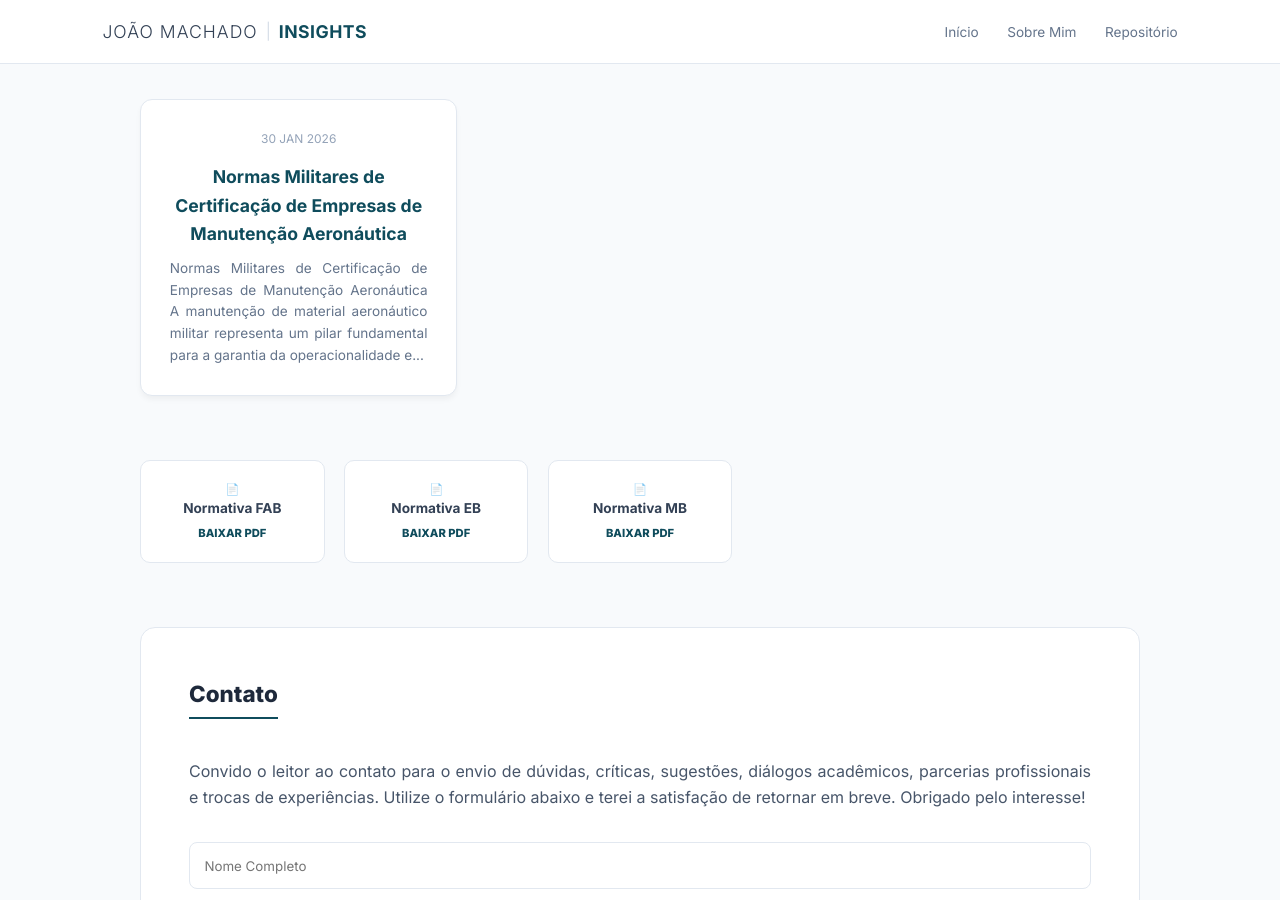
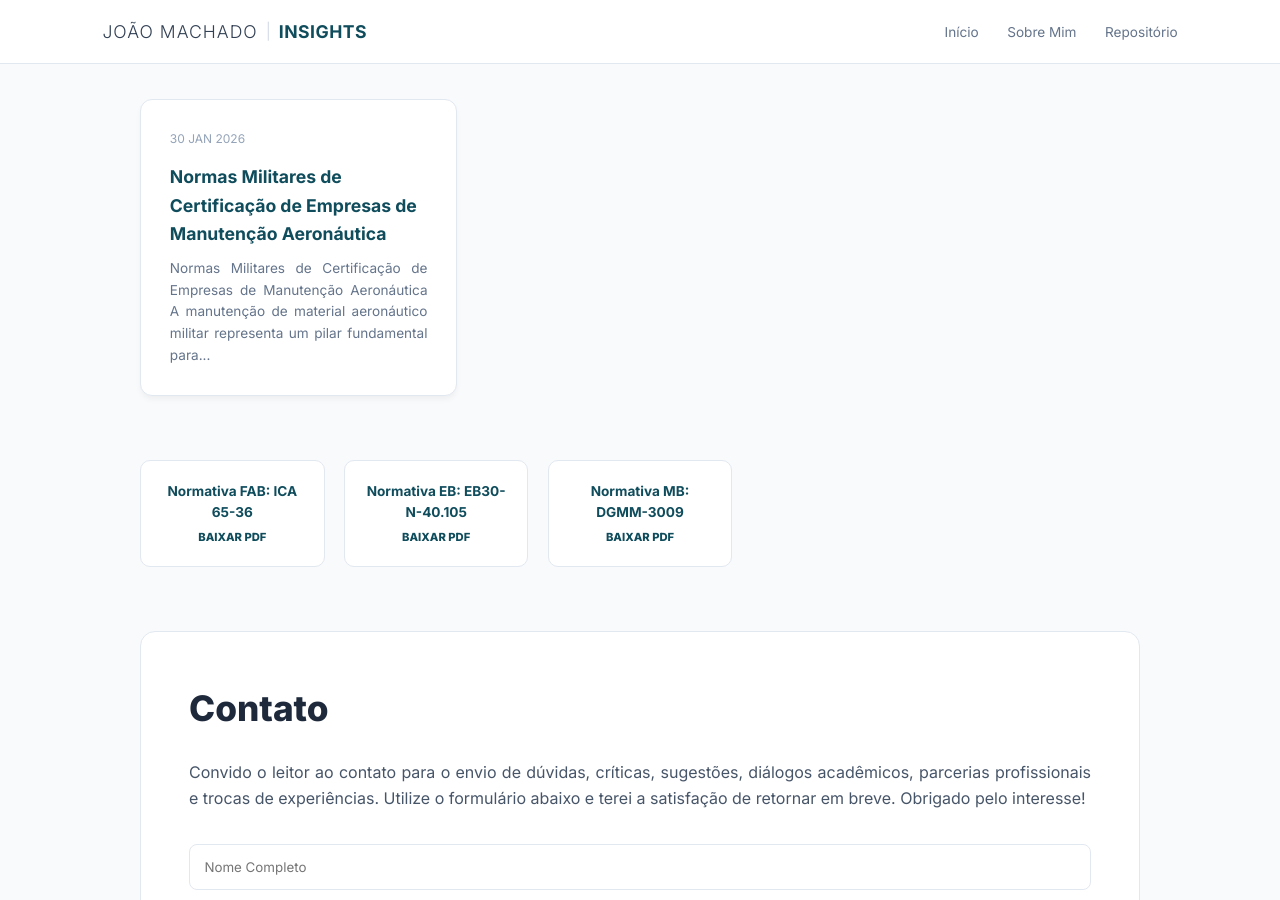
Before and after one commit to joaocfmachado1986/Blog, a Jekyll site: the page built from index.md, in a window 1280 px wide and 900 px high, scrolled down 382 px. Built offline with Jekyll 4.4.1, drawn with Linux system fonts in a browser that asks for light colours.

Commit message:
Update index.md

```diff
--- a/index.md
+++ b/index.md
@@ -3,62 +3,56 @@
 title: Home
 ---
 
-<section style="display: flex; align-items: center; gap: 3rem; background: white; padding: 3rem; border-radius: 15px; border: 1px solid #e2e8f0; box-shadow: 0 4px 6px -1px rgba(0,0,0,0.05);">
+<section style="display: flex; align-items: center; gap: 3rem; background: white; padding: 3rem; border-radius: 15px; border: 1px solid #e2e8f0;">
     <img src="/foto-perfil.jpg" style="width: 130px; height: 130px; border-radius: 50%; object-fit: cover; border: 4px solid #f1f5f9;" alt="João Machado">
     <div>
-        <h1 style="margin: 0; font-size: 2.2rem; color: #1e293b; font-weight: 800;">Bem-vindo!</h1>
+        <h1 class="main-title">Bem-vindo!</h1>
         <p style="margin: 1rem 0 0; color: #64748b; font-size: 1.05rem; text-align: justify; line-height: 1.7;">
             Aqui eu compartilho pesquisas e ideias de minha autoria ou de autores de meu interesse, além de documentos, sobretudo relacionados às minhas áreas de interesse, como Direito Aeronáutico, Base Industrial de Defesa, Políticas Públicas, Manutenção Aeronáutica e Normas Militares de Certificação de Empresas de Manutenção Aeronáutica. <a href="/sobre" style="color: #0f4c5c; font-weight: 700; text-decoration: underline;">Clique aqui</a> para saber mais sobre mim.
         </p>
     </div>
 </section>
 
-<section style="text-align: center;">
+<section>
     <div class="grid-publicacoes">
       {% for post in site.posts limit:6 %}
         <div class="card-pub">
             <span class="card-date">{{ post.date | date: "%d %b %Y" }}</span>
             <a href="{{ post.url }}">{{ post.title }}</a>
             <div class="card-excerpt">
-                {{ post.content | strip_html | truncatewords: 25 }}
+                {{ post.content | strip_html | truncatewords: 20 }}
             </div>
         </div>
       {% endfor %}
     </div>
-    {% if site.posts.size > 6 %}
-        <a href="/repositorio" class="btn-ver-todos">Ver todas as publicações</a>
-    {% endif %}
 </section>
 
 <section class="grid-recursos">
     <a href="/arquivos/norma-fab.pdf" class="card-download" target="_blank">
-        <span class="icon-pdf">📄</span>
-        <strong>Normativa FAB</strong>
+        <strong style="color: #0f4c5c;">Normativa FAB: ICA 65-36</strong>
         <span>Baixar PDF</span>
     </a>
     <a href="/arquivos/norma-eb.pdf" class="card-download" target="_blank">
-        <span class="icon-pdf">📄</span>
-        <strong>Normativa EB</strong>
+        <strong style="color: #0f4c5c;">Normativa EB: EB30-N-40.105</strong>
         <span>Baixar PDF</span>
     </a>
     <a href="/arquivos/norma-mb.pdf" class="card-download" target="_blank">
-        <span class="icon-pdf">📄</span>
-        <strong>Normativa MB</strong>
+        <strong style="color: #0f4c5c;">Normativa MB: DGMM-3009</strong>
         <span>Baixar PDF</span>
     </a>
 </section>
 
 <section id="contacto">
     <div class="contact-box">
-        <h2 style="margin: 0 0 1.5rem 0; font-weight: 800; color: #1e293b; font-size: 1.4rem; border-bottom: 2px solid var(--petroleo); display: inline-block; padding-bottom: 5px;">Contato</h2>
+        <h1 class="main-title" style="font-size: 2.2rem; margin-bottom: 1.5rem;">Contato</h1>
         <p style="color: #475569; font-size: 1rem; text-align: justify;">
             Convido o leitor ao contato para o envio de dúvidas, críticas, sugestões, diálogos acadêmicos, parcerias profissionais e trocas de experiências. Utilize o formulário abaixo e terei a satisfação de retornar em breve. Obrigado pelo interesse!
         </p>
 
         <form action="https://formspree.io/f/mbdypapq" method="POST" class="contact-form">
             <input type="text" name="name" placeholder="Nome Completo" required>
-            <input type="email" name="_replyto" placeholder="Seu melhor e-mail" required>
-            <textarea name="message" rows="6" placeholder="Como posso ajudar?" required></textarea>
+            <input type="email" name="_replyto" placeholder="E-mail" required>
+            <textarea name="message" rows="6" placeholder="Sua Mensagem" required></textarea>
             <button type="submit" class="btn-enviar">Enviar Mensagem</button>
         </form>
     </div>
```
